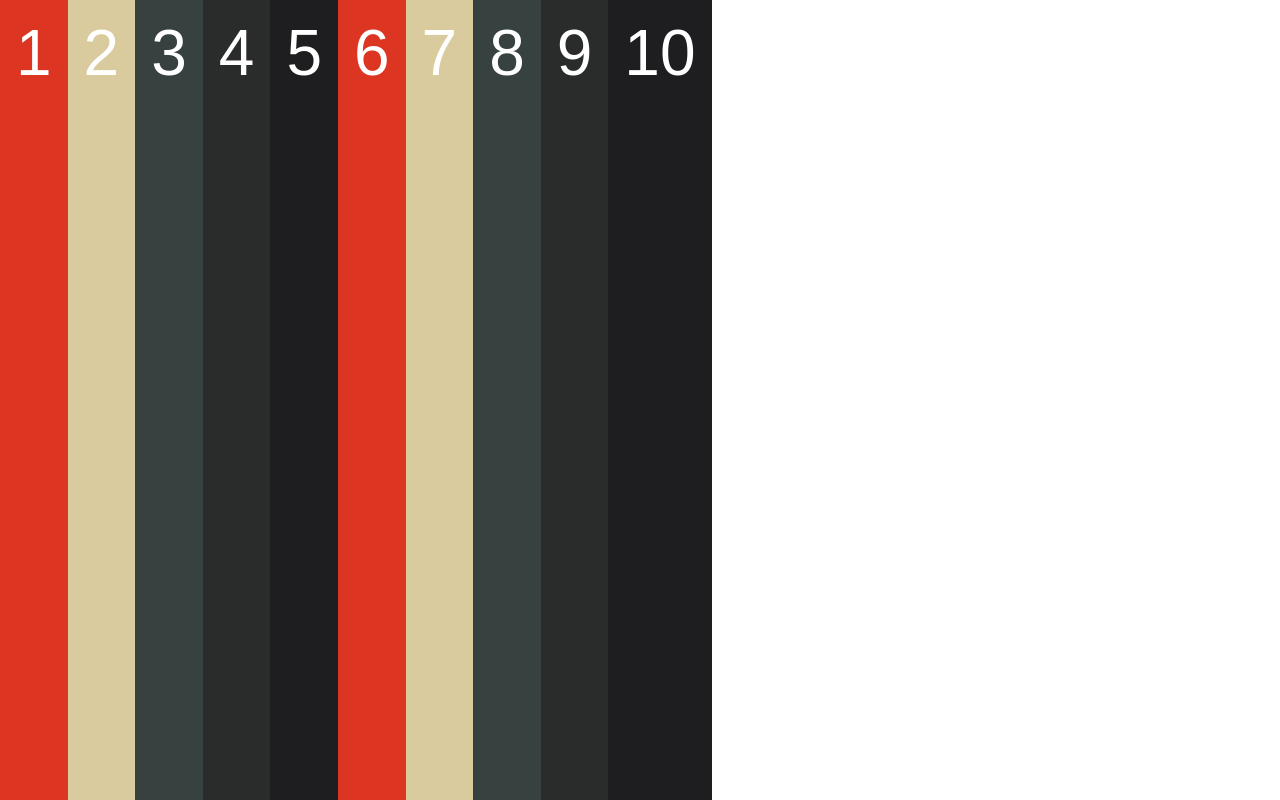
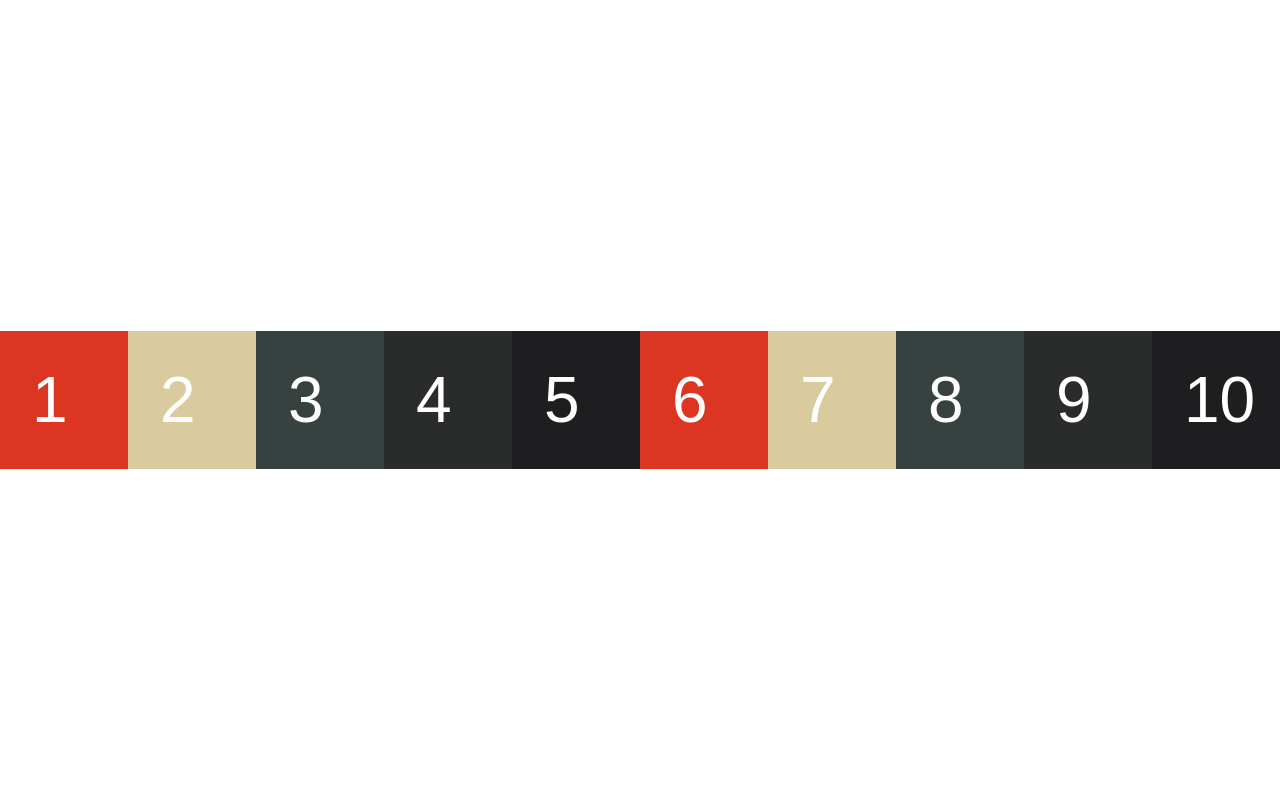
Before and after one commit to CSSclasses/_course-flexbox, a plain HTML site: page index.html in a window 1280 px wide. Drawn offline with Linux system fonts and the light colour scheme.

```diff
--- a/index.html
+++ b/index.html
@@ -10,7 +10,7 @@
   </head>
   <body>
     <div class="flex-container">
-      <div class="flex-item01">1</div>
+      <div class="flex-item01"><div>1</div></div>
       <div class="flex-item02">2</div>
       <div class="flex-item03">3</div>
       <div class="flex-item04">4</div>
--- a/styles.css
+++ b/styles.css
@@ -30,7 +30,13 @@ body {
   font-size: 4em;
 }
 
-[class^="flex-item"] { padding: 1rem; }
+[class^="flex-item"] {
+  padding: 2rem;
+  width: 20%;
+  overflow: hidden;
+  display: flex;
+  /*justfiy-content: center;*/
+}
 
 .flex-item01 { background-color: #DC3522; }
 
@@ -56,4 +62,6 @@ body {
   height: 100vh;
   /* We will start writing Flexbox in here */
   display: flex;
+  justify-content: center;
+  align-items: center;
 }
```
Also changed, not shown: 1 other file.
